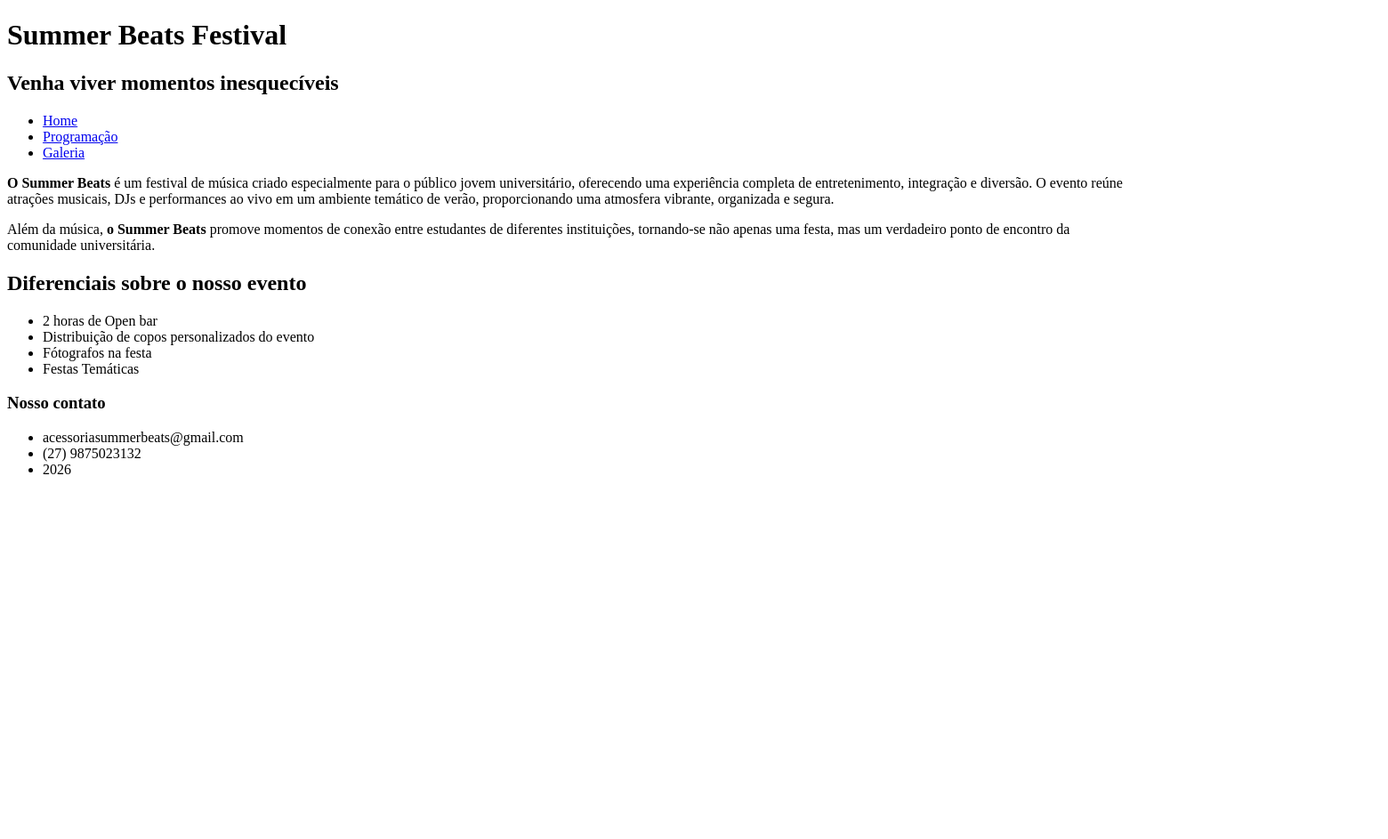
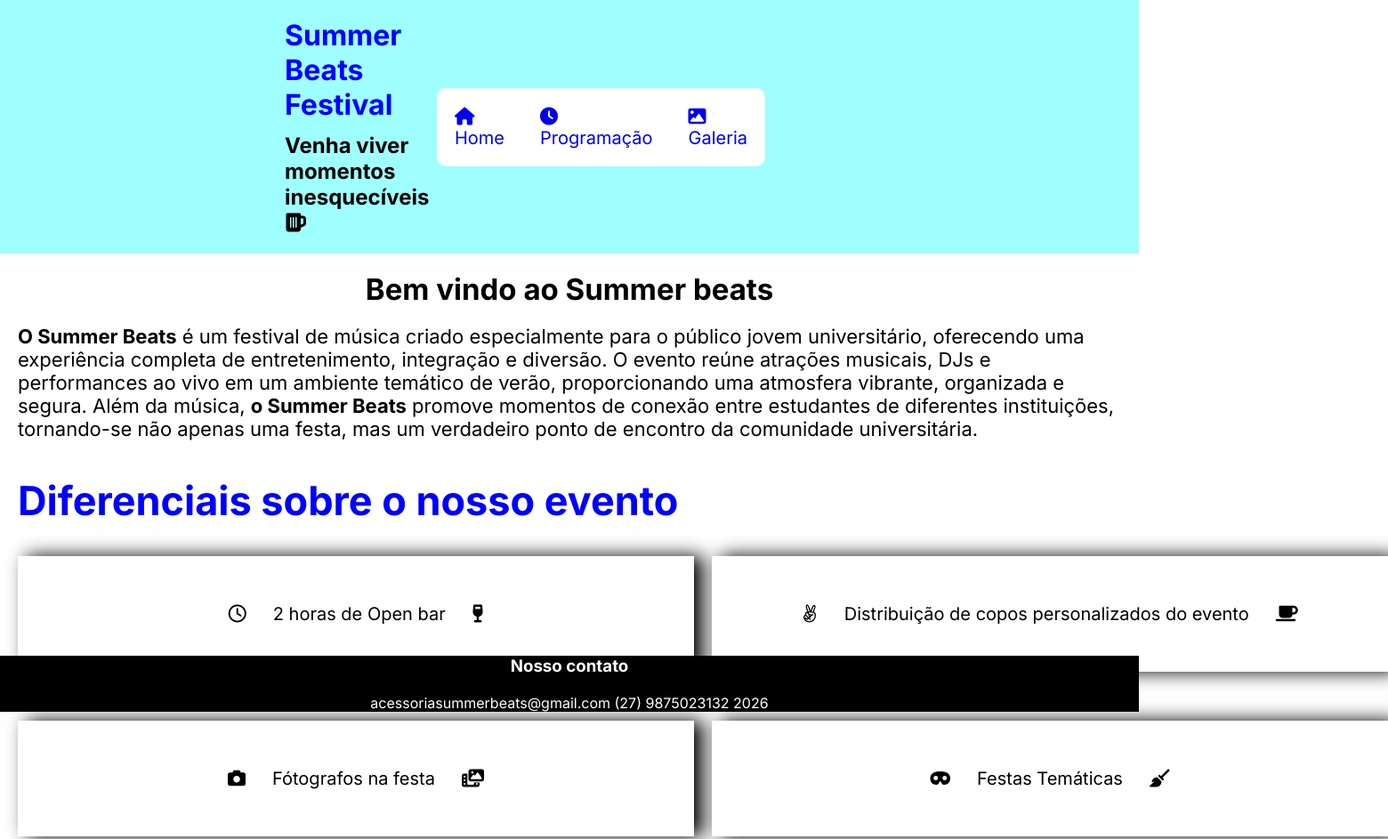
Before and after one commit to Edsondiego3030/SA_WEBSITE_EdsonDiego, a plain HTML site: page Atividade-website/index.html in a window 1280 px wide. Shown: the top 943 px of the page at 89% size, 1560 px wide, since content can reach past the window. Before the commit the page ends 800 px from the top, so only its background shows below. Drawn offline with nearby package versions, Linux system fonts and the light colour scheme.

Commit message:
ta comittado

```diff
--- /dev/null
+++ b/Atividade-website/css/style.css
@@ -0,0 +1,115 @@
+@import url('https://fonts.googleapis.com/css2?family=Inter:ital,opsz,wght@0,14..32,100..900;1,14..32,100..900&display=swap');
+
+*{
+    margin: 0;
+    padding: 0;
+}
+
+body{
+
+    font-family: "Inter", sans-serif;
+}
+
+a{
+    text-decoration: none;
+}
+
+
+.topo{
+    background-color: rgb(159, 255, 255);
+    color: black;
+    position: sticky;
+    padding: 20px;
+}
+
+.menu{
+    list-style: none;
+    display: flex;
+    gap: 40px;
+    font-size: 20px;
+
+}
+
+.container-cabecalho{
+    display: flex;
+    justify-content: space-between;
+    align-items: center;
+}
+
+.navegacao{
+    background-color: #fff;
+    padding: 20px;
+    margin-right: 400px;
+    border-radius: 10px;
+}
+
+.logo{
+    margin-left: 300px;
+    display: flex;
+    flex-direction: column;
+    justify-content: center;
+    gap: 12px;
+}
+
+.apresentacao{
+    background-color: #fff;
+    color: black;
+    padding: 20px;
+}
+
+.secao{
+    display: flex;
+    flex-direction: column;
+    justify-content: center;
+    align-items: center;
+    gap: 20px;
+    font-size: 22px;
+}
+
+
+.diferencial{
+
+    padding: 20px;
+}
+
+.grid{
+    display: grid;
+    grid-template-columns: repeat(2,1fr);
+    gap: 20px;
+}
+
+.titulo{
+    color: blue;
+    font-size: 30px;
+}
+.item{
+    margin-top: 35px;
+    background-color: white;
+    box-shadow: 10px 0 20px black;
+    padding: 30px;
+    height: 70px;
+    display: flex;
+    justify-content: center;
+    align-items: center;
+    font-size: 20px;
+    width: 700px;
+    gap: 30px;
+}
+
+.rodape{
+    background-color: black;
+    color: white;
+    position: absolute;
+    bottom: 0;
+    width: 100%;
+}
+
+.contato{
+
+    display: flex;
+    flex-direction: column;
+    justify-content: center;
+    align-items: center;
+    gap: 20px;
+
+}
--- a/Atividade-website/index.html
+++ b/Atividade-website/index.html
@@ -6,73 +6,95 @@
     <meta name="viewport" content="width=device-width, initial-scale=1.0">
     <link rel="icon" href="./img/icon.avif">
     <title>Summer Beats Festival</title>
+
+    <link href="https://fonts.googleapis.com/css2?family=Material+Symbols+Outlined" rel="stylesheet" />
+
+    <link rel="stylesheet" href="https://cdnjs.cloudflare.com/ajax/libs/font-awesome/6.5.0/css/all.min.css" />
+
+    <link rel="stylesheet" href="./css/style.css">
 </head>
 
 <body>
-    <header>
-        <div>
+    <header class="topo">
+        <div class="container-cabecalho">
             <!-- nome do evento e seu slogan -->
-            <h1>Summer Beats Festival</h1>
-            <h2>Venha viver momentos inesquecíveis</h2>
+            <div class="logo">
+                <h1 style="color: blue;">Summer Beats Festival </h1>
+                <h2>Venha viver momentos inesquecíveis <i class="fa-solid fa-beer-mug-empty"></i></h2>
+            </div>
             <!-- barra de navegação com os links -->
-            <nav>
-                <ul>
-                    <li><a href="./index.html">Home</a></li>
-                    <li> <a href="./pagina2.html">Programação</a></li>
-                    <li><a href="./pagina3.html">Galeria</a></li>
+            <nav class="navegacao container">
+                <ul class="menu">
+                    <li><a href="./index.html"> <i class="fa-solid fa-house"></i>Home</a></li>
+                    <li> <a href="./pagina2.html"><i class="fa-solid fa-clock"></i>Programação</a></li>
+                    <li><a href="./pagina3.html"><i class="fa-solid fa-image"></i>Galeria</a></li>
                 </ul>
+
+
             </nav>
         </div>
-
     </header>
 
     <main>
         <!-- seção 1 com os parágrafos falando sobre o evento -->
-        <section>
-            <div>
-                <p> <strong>O Summer Beats</strong> é um festival de música criado especialmente para o público jovem
+        <section class="apresentacao container">
+            <div class="secao">
+                <h1>Bem vindo ao Summer beats</h1>
+                <p> <strong>O Summer Beats</strong> é um festival de música criado especialmente para o público
+                    jovem
                     universitário,
                     oferecendo uma experiência completa de entretenimento, integração e diversão. O evento reúne
-                    atrações musicais, DJs e performances ao vivo em um ambiente temático de verão, proporcionando uma
-                    atmosfera vibrante, organizada e segura.</p>
-                <p>Além da música, <strong>o Summer Beats</strong> promove momentos de conexão entre estudantes de
+                    atrações musicais, DJs e performances ao vivo em um ambiente temático de verão, proporcionando
+                    uma
+                    atmosfera vibrante, organizada e segura.
+                    Além da música, <strong>o Summer Beats</strong> promove momentos de conexão entre estudantes de
                     diferentes
-                    instituições, tornando-se não apenas uma festa, mas um verdadeiro ponto de encontro da comunidade
+                    instituições, tornando-se não apenas uma festa, mas um verdadeiro ponto de encontro da
+                    comunidade
                     universitária.</p>
 
+
             </div>
-
 
         </section>
 
         <!-- seção 2 contendo a lista de diferenciais  sobre o evento -->
-        <section>
-            <div>
+        <section class="diferencial container">
+            <div class="titulo">
                 <h2>Diferenciais sobre o nosso evento</h2>
-                <ul>
-                    <li>2 horas de Open bar</li>
-                    <li>Distribuição de copos personalizados do evento</li>
-                    <li>Fótografos na festa</li>
-                    <li>Festas Temáticas</li>
-                </ul>
-
-
             </div>
 
+            <div class="grid">
+                <div class="item">
+                 <i class="fa-regular fa-clock"></i>   2 horas de Open bar <i class="fa-solid fa-wine-glass"></i>
+                </div>
 
+                <div class="item">
+
+                 <i class="fa-brands fa-angellist"></i>   Distribuição de copos personalizados do evento <i class="fa-solid fa-mug-saucer"></i>
+
+                </div>
+
+                <div class="item">
+                    <i class="fa-solid fa-camera"></i> Fótografos na festa <i class="fa-solid fa-photo-film"></i>
+
+                </div>
+
+                <div class="item">
+                   <i class="fa-solid fa-mask"></i> Festas Temáticas <i class="fa-solid fa-broom"></i>
+                </div>
+            </div>
         </section>
 
     </main>
 
     <!-- rodapé do nosso site -->
-    <footer>
-        <div>
+    <footer class="rodape container">
+        <div class="contato">
             <h3>Nosso contato</h3>
-            <ul>
-                <li>acessoriasummerbeats@gmail.com</li>
-                <li>(27) 9875023132</li>
-                <li>2026</li>
-            </ul>
+            acessoriasummerbeats@gmail.com
+            (27) 9875023132
+            2026
         </div>
     </footer>
 </body>
```
